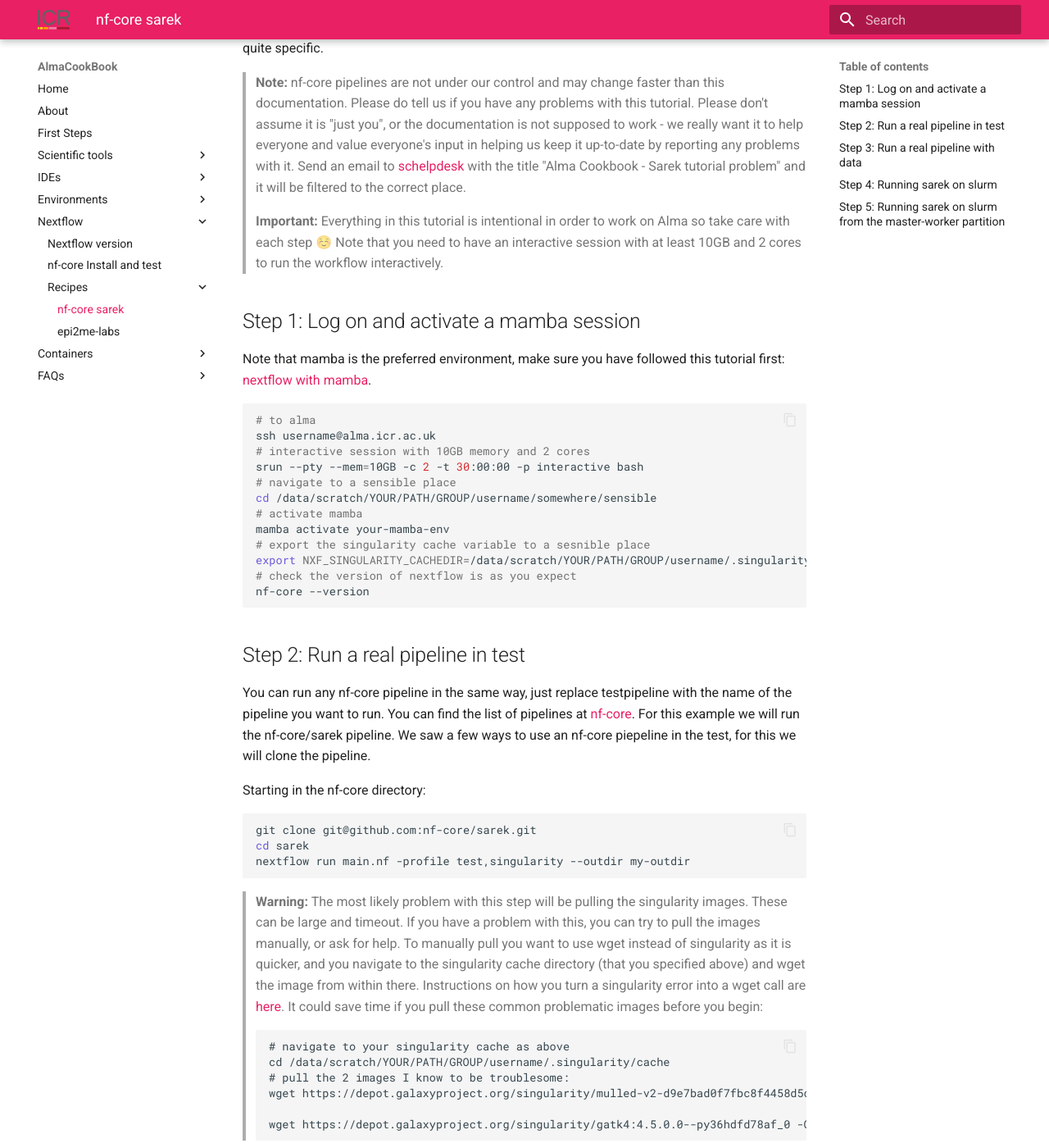
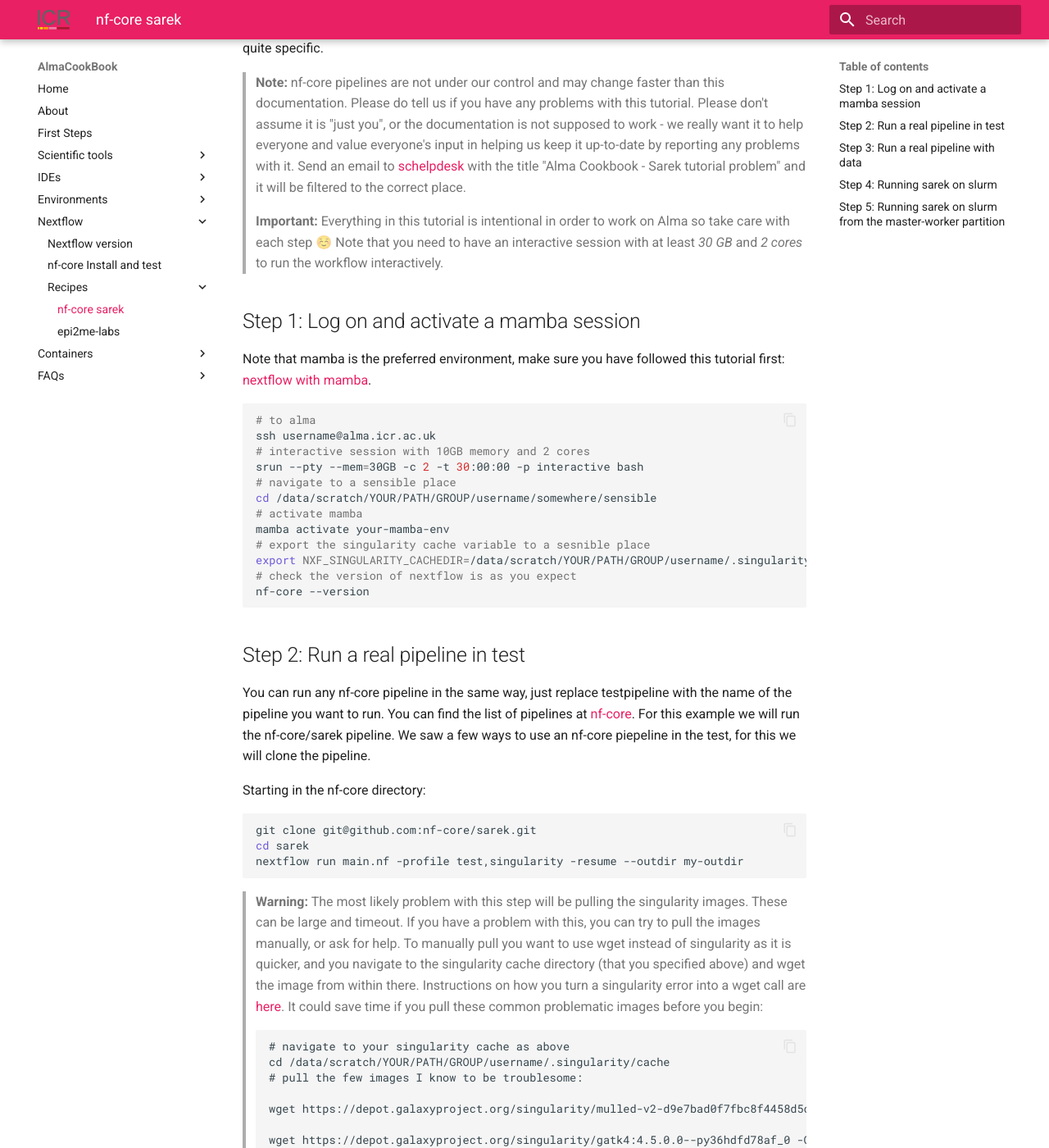
Before and after one commit to AlmaCookBook/AlmaCookBook.github.io, an MkDocs documentation site: the page built from docs/workflows/nf-core-2.md, in a window 1280 px wide and 1400 px high, scrolled down 252 px. Shown: the whole window at 82% size. Built offline with MkDocs 1.6.1 and Material for MkDocs 9.7.7, drawn with Linux system fonts in a browser that asks for light colours; some of the changed text lies outside the part shown.

Commit message:
Update nf-core-2.md

````diff
--- a/docs/workflows/nf-core-2.md
+++ b/docs/workflows/nf-core-2.md
@@ -8,7 +8,7 @@ This tutorial covers running a a simple version of sarek with data downloaded fr
 
 
 > **Important:**
-> Everything in this tutorial is intentional in order to work on Alma so take care with each step ☺️ Note that you need to have an interactive session with at least 10GB and 2 cores to run the workflow interactively.
+> Everything in this tutorial is intentional in order to work on Alma so take care with each step ☺️ Note that you need to have an interactive session with at least *30 GB* and *2 cores* to run the workflow interactively.
 
 ## Step 1: Log on and activate a mamba session
 Note that mamba is the preferred environment, make sure you have followed this tutorial first: [nextflow with mamba](nextflow-envs.md).
@@ -17,7 +17,7 @@ Note that mamba is the preferred environment, make sure you have followed this t
 # to alma
 ssh username@alma.icr.ac.uk
 # interactive session with 10GB memory and 2 cores
-srun --pty --mem=10GB -c 2 -t 30:00:00 -p interactive bash
+srun --pty --mem=30GB -c 2 -t 30:00:00 -p interactive bash
 # navigate to a sensible place
 cd /data/scratch/YOUR/PATH/GROUP/username/somewhere/sensible
 # activate mamba
@@ -36,17 +36,21 @@ Starting in the nf-core directory:
 ```bash
 git clone git@github.com:nf-core/sarek.git
 cd sarek
-nextflow run main.nf -profile test,singularity --outdir my-outdir
+nextflow run main.nf -profile test,singularity -resume --outdir my-outdir
 ```
 > **Warning:**
 > The most likely problem with this step will be pulling the singularity images. These can be large and timeout. If you have a problem with this, you can try to pull the images manually, or ask for help. To manually pull you want to use wget instead of singularity as it is quicker, and you navigate to the singularity cache directory (that you specified above) and wget the image from within there. Instructions  on how you turn a singularity error into a wget call are [here](../faqs/faqs.md#5-my-singularity-image-did-not-pull). It could save time if you pull these common problematic images before you begin:
 ```
 # navigate to your singularity cache as above
 cd /data/scratch/YOUR/PATH/GROUP/username/.singularity/cache
-# pull the 2 images I know to be troublesome:
+# pull the few images I know to be troublesome:
+
 wget https://depot.galaxyproject.org/singularity/mulled-v2-d9e7bad0f7fbc8f4458d5c3ab7ffaaf0235b59fb:7cc3d06cbf42e28c5e2ebfc7c858654c7340a9d5-0 -O depot.galaxyproject.org-singularity-mulled-v2-d9e7bad0f7fbc8f4458d5c3ab7ffaaf0235b59fb-7cc3d06cbf42e28c5e2ebfc7c858654c7340a9d5-0.img
 
 wget https://depot.galaxyproject.org/singularity/gatk4:4.5.0.0--py36hdfd78af_0 -O depot.galaxyproject.org-singularity-gatk4-4.5.0.0--py36hdfd78af_0.img
+
+wget https://depot.galaxyproject.org/singularity/multiqc:1.21--pyhdfd78af_0 -O depot.galaxyproject.org-singularity-multiqc-1.21--pyhdfd78af_0.img
+
 
 ```
 
@@ -76,7 +80,7 @@ patient1,test_sample,lane_1,inputs/T4A_R.fastq.gz,inputs/T4A_F.fastq.gz
 
 Within the sarek directory run the pipeline with the following command, specifying the max_cpus as the ones we have requested an interactive session with (2)
 ```bash
-nextflow run main.nf --input inputs/samplesheet.csv -profile singularity --outdir my-outdir --genome GATK.GRCh38 --max_cpus 2
+nextflow run main.nf --input inputs/samplesheet.csv -profile singularity -resume --outdir my-outdir --genome GATK.GRCh38 --max_cpus 2
 ```
 
 ## Step 4: Running sarek on slurm
@@ -108,7 +112,7 @@ The final section for the execution is important. It tells nextflow to use the m
 You can now run the pipeline using the slurm cluster with this command:
 
 ```bash
-nextflow run main.nf --input inputs/samplesheet.csv -profile singularity --outdir my-outdir --genome GATK.GRCh38 -c conf/icr.config
+nextflow run main.nf --input inputs/samplesheet.csv -profile singularity -resume --outdir my-outdir --genome GATK.GRCh38 -c conf/icr.config
 ```
 
 You will notice that this takes over your session. If you want to monitor the queues you can open another ssh session to alma - you don't need to go an interactive session, you can stay on the login node, and simply type
@@ -133,7 +137,7 @@ Nextflow has a master thread that is controlling all the other processes. Alma h
 To use this queue, kick off the job above using "sbatch" and send it to this master-worker queue.
 
 a) Create a file in the sarek directory called ```sarek-master.sh``` and fill it with this contents:
-```
+```bash
 #!/bin/bash
 #SBATCH --job-name=nf-username
 #SBATCH --output=slurm_out.txt
@@ -142,7 +146,7 @@
 #SBATCH --time=1:00:00
 #SBATCH --mem-per-cpu=4000
 
-srun nextflow run main.nf --input inputs/samplesheet.csv -profile singularity --outdir my-outdir --genome GATK.GRCh38 -c conf/icr.config
+srun nextflow run main.nf --input inputs/samplesheet.csv -profile singularity -resume --outdir my-outdir --genome GATK.GRCh38 -c conf/icr.config
 ```
 Start this job with
 ```
````
